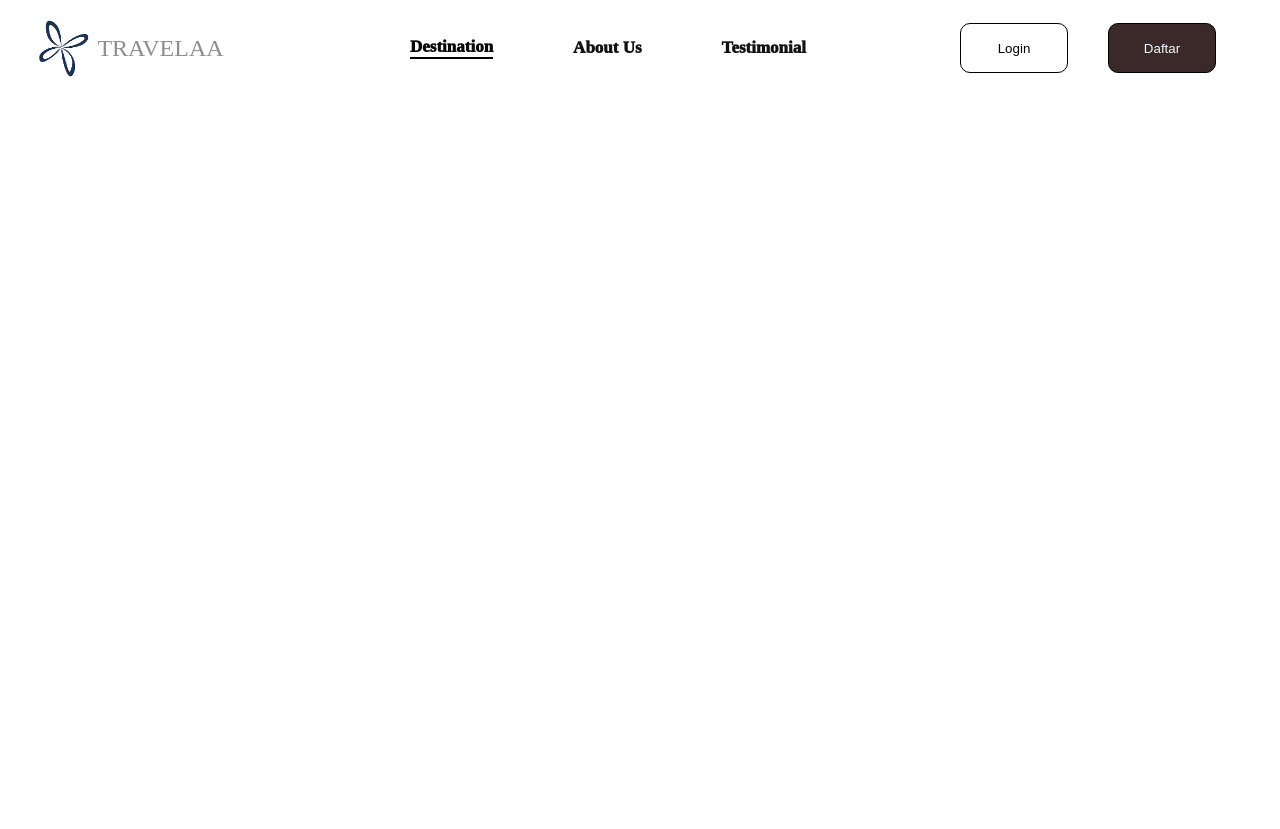
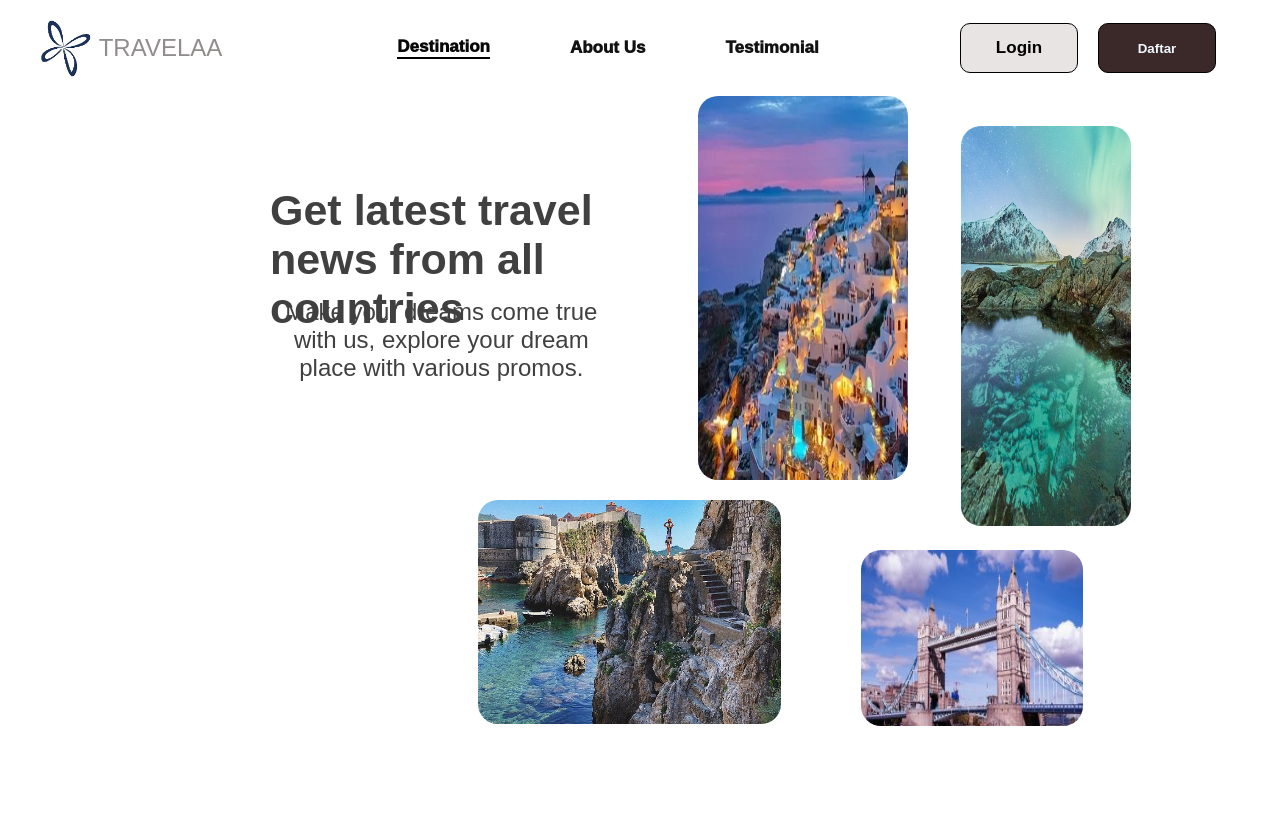
Before and after one commit to pavanraj8943/new-work, a plain HTML site: page index.html in a window 1280 px wide. Before the commit the page ends 800 px from the top, so only its background shows below. Drawn offline with Linux system fonts and the light colour scheme.

Commit message:
nav and first section added

```diff
--- a/index.html
+++ b/index.html
@@ -1,11 +1,13 @@
 <!DOCTYPE html>
 <html lang="en">
+
 <head>
     <meta charset="UTF-8">
     <meta name="viewport" content="width=device-width, initial-scale=1.0">
     <title>Document</title>
     <link rel="stylesheet" href="style.css">
 </head>
+
 <body>
     <div class="nav">
         <div class="logo">
@@ -22,7 +24,34 @@
             <button class="daftarbt">Daftar</button>
         </div>
 
+    </div>
+
+
+    <div class="first">
+        <div class="sub1">
+            <div class="travel">
+                <div class="log">
+                    <h1>Get latest travel news from all countries</h1>
+                    <p>Make your dreams come true with us, explore your dream place with various promos.</p>
+                </div>
+            </div>
+            <div class="dream">
+
+                <div class="view1">
+                    <img class="set1" src="./images/Greece-min-428x383.webp" alt="">
+                    <img class="set2" src="./images/caption.jpg" alt="">
+                </div>
+                <div class="view2">
+                    <img class="set3" src="./images/photo-1593291619462-e4240344ea21.avif" alt="">
+                    <img class="set4" src="./images/magda-v-Zn_TEtx7Tqg-unsplash-324x160.jpg" alt="">
+                </div>
 
             </div>
+        </div>
+        <div class="sub2">
+
+        </div>
+    </div>
 </body>
+
 </html>
--- a/style.css
+++ b/style.css
@@ -1,6 +1,7 @@
 * {
     margin: 0;
     padding: 0;
+    font-family: sans-serif;
 }
 
 .nav {
@@ -27,6 +28,7 @@
 .logo p {
     font-size: 24px;
     color: #918d8d;
+
 }
 
 .items {
@@ -59,15 +61,17 @@
     width: 20%;
     height: 100%;
     display: flex;
-    gap: 40px;
+    gap: 20px;
     align-items: center;
     justify-content: center;
 }
 .login .loginbt{
     width: 130px;
     height: 50px;
-    background-color: white;
+    background-color: rgb(233, 228, 228);
     border-radius: 10px;
+    font-size: 17px;
+    font-weight: 600;
     border: 1px solid black;
 }
 .login .daftarbt{
@@ -75,6 +79,88 @@
     height: 50px;
     background-color: rgb(59, 41, 41);
     color: aliceblue;
+    font-weight: 600;
     border-radius: 10px;
     border: 1px solid black;
 }
+.first{
+    height: 150vh;
+    width: 100%;
+    /* background-color: red; */
+}
+.sub1{
+    width: 100%;
+    height: 80vh;
+   display: flex;
+    /* background-color: blue; */
+}
+.travel{
+    width: 60%;
+    height: 100%;
+    display: flex;
+
+}
+.log{
+    height: 100%;
+    width: 70%;
+    margin-top: 90px;
+    padding-left: 270px;
+}
+.log h1{
+    font-size: 43px;
+    height: 14vh;
+    width: 80%;
+    color: #414040;
+}
+.log p{
+    font-size: 24px;
+    text-align: center;
+    width: 80%;
+    color: #414040;
+}
+.dream{
+    width: 50%;
+    height: 100%;
+    display: flex;
+
+    /* background-color: rgb(73, 23, 23); */
+}
+.view1{
+    height: 100%;
+    width: 40%;
+    /* background-color: blue; */
+}
+.view1 .set1{
+    height: 48vh;
+    width: 90%;
+    border-radius: 20px;
+}
+.view1 .set2{
+    height: 28vh;
+    width: 130%;
+    position: relative;
+    right: 220px;
+    top: 16px;
+    border-radius: 20px;
+}
+.view2{
+    height: 100%;
+    width: 45%;
+    /* background-color: red; */
+    padding-left: 30px;
+}
+.view2 .set3{
+    height: 50vh;
+    width: 65%;
+    position: relative;
+            top: 30px;
+    border-radius: 20px;
+}
+.view2 .set4{
+    height: 22vh;
+    width: 85%;
+    top: 50px;
+    position: relative;
+    right: 100px;
+    border-radius: 20px;
+}
```
Also changed, not shown: images/4e1ea04485d7864e06cb46b68d51252d-removebg-preview.png (added), images/Greece-min-428x383.webp (added), images/caption.jpg (added), images/magda-v-Zn_TEtx7Tqg-unsplash-324x160.jpg (added), images/photo-1593291619462-e4240344ea21.avif (added). Lines whose indentation alone changed are shown as unchanged.
